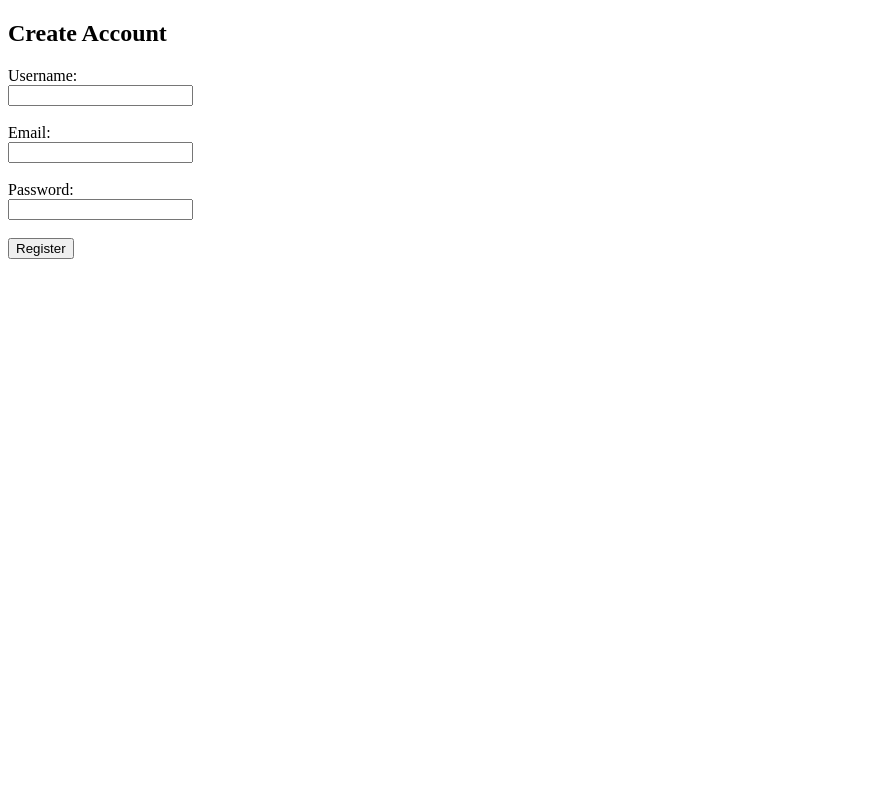
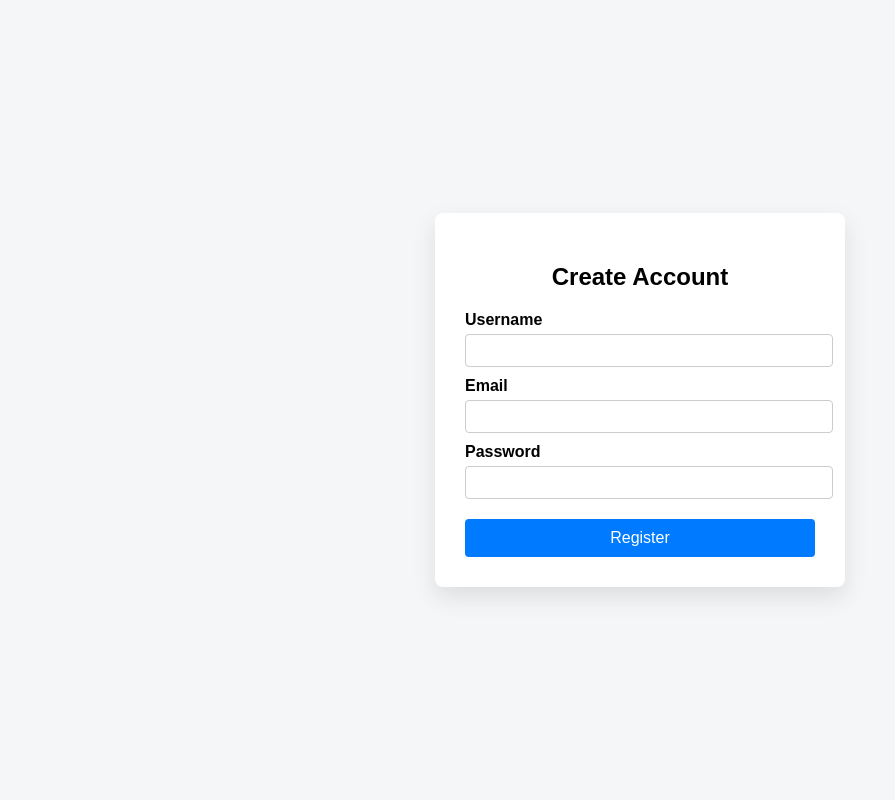
Before and after one commit to Pragatisolver/Expense-Tracker-Backend, a Django app: template expenses/templates/register.html in a window 1280 px wide. Shown: the whole page, without its empty margins (0-895 px from the left). Run offline with Django 5.2, Linux system fonts and the light colour scheme; the template is opened without the code that fills it, so the values that code supplies are empty.

Commit message:
html css based registeration page

```diff
--- a/expenses/templates/register.html
+++ b/expenses/templates/register.html
@@ -1,27 +1,91 @@
 <!DOCTYPE html>
-<html>
+<html lang="en">
   <head>
-    <title>Register</title>
+    <meta charset="UTF-8" />
+    <title>Create Account</title>
+    <style>
+      body {
+        height: 100vh;
+        margin: 0;
+        display: flex;
+        justify-content: center;
+        align-items: center;
+        background: #f4f6f8;
+        font-family: Arial, sans-serif;
+      }
+
+      .register-box {
+        background: white;
+        padding: 30px;
+        width: 350px;
+        border-radius: 8px;
+        box-shadow: 0 10px 25px rgba(0, 0, 0, 0.1);
+      }
+
+      .register-box h2 {
+        text-align: center;
+        margin-bottom: 20px;
+      }
+
+      .register-box label {
+        font-weight: bold;
+        display: block;
+        margin-top: 10px;
+      }
+
+      .register-box input {
+        width: 100%;
+        padding: 8px;
+        margin-top: 5px;
+        border-radius: 4px;
+        border: 1px solid #ccc;
+      }
+
+      .register-box button {
+        width: 100%;
+        margin-top: 20px;
+        padding: 10px;
+        background: #007bff;
+        color: white;
+        border: none;
+        border-radius: 4px;
+        font-size: 16px;
+        cursor: pointer;
+      }
+
+      .register-box button:hover {
+        background: #0056b3;
+      }
+
+      .message {
+        margin-top: 10px;
+        text-align: center;
+        color: red;
+      }
+    </style>
   </head>
   <body>
+    <div class="register-box">
       <h2>Create Account</h2>
 
       <form method="POST">
         {% csrf_token %}
-      <label>Username:</label><br />
-      <input type="text" name="username" required /><br /><br />
 
-      <label>Email:</label><br />
-      <input type="email" name="email" /><br /><br />
+        <label>Username</label>
+        <input type="text" name="username" required />
 
-      <label>Password:</label><br />
-      <input type="password" name="password" required /><br /><br />
+        <label>Email</label>
+        <input type="email" name="email" />
+
+        <label>Password</label>
+        <input type="password" name="password" required />
 
         <button type="submit">Register</button>
       </form>
 
       {% for message in messages %}
-    <p>{{ message }}</p>
+      <div class="message">{{ message }}</div>
       {% endfor %}
+    </div>
   </body>
 </html>
```
Lines whose indentation alone changed are shown as unchanged.
